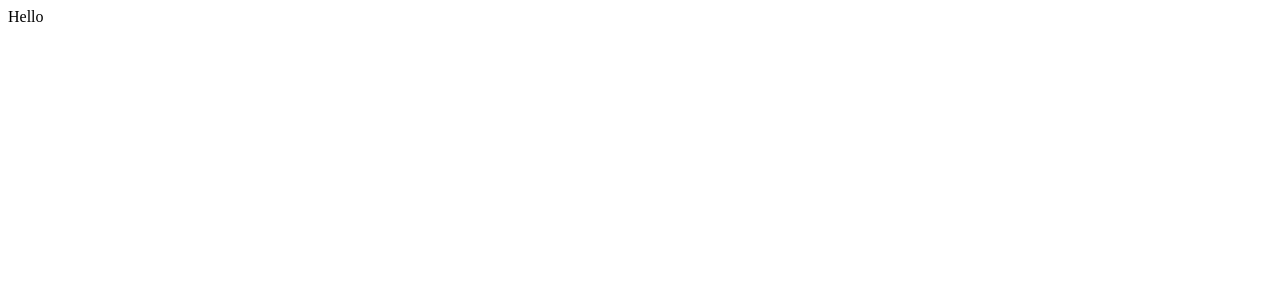
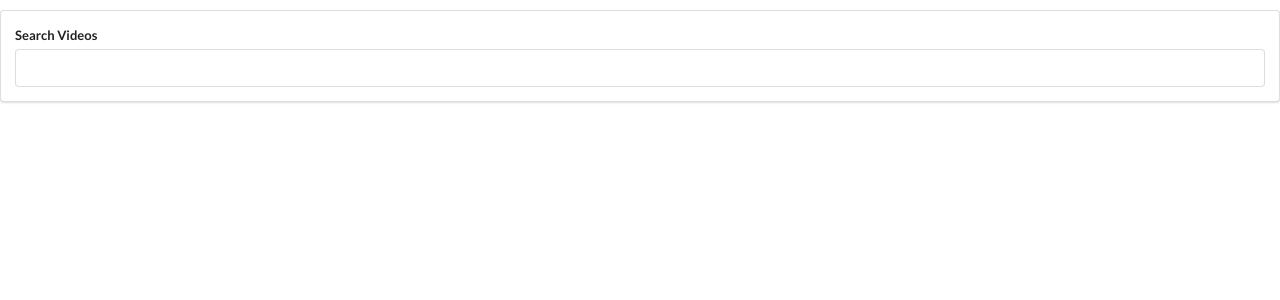
Before and after one commit to Gurveen-Singh/Youtube, a React (Create React App) app: page / in a window 1280 px wide. Shown: the top 300 px of the page. Built offline with nearby package versions, Linux system fonts and the light colour scheme.

Commit message:
Search Functionality

```diff
--- a/public/index.html
+++ b/public/index.html
@@ -10,6 +10,10 @@
       content="Web site created using create-react-app"
     />
     <link rel="apple-touch-icon" href="%PUBLIC_URL%/logo192.png" />
+    <link
+      rel="stylesheet"
+      href="https://cdnjs.cloudflare.com/ajax/libs/semantic-ui/2.4.1/semantic.min.css"
+    />
     <!--
       manifest.json provides metadata used when your web app is installed on a
       user's mobile device or desktop. See https://developers.google.com/web/fundamentals/web-app-manifest/
--- a/src/App.js
+++ b/src/App.js
@@ -1,8 +1,13 @@
 import React from "react";
+import SearchBar from "./components/SearchBar";
 
 class App extends React.Component {
   render() {
-    return <div className="App">Hello</div>;
+    return (
+      <div style={{ paddingTop: "10px" }}>
+        <SearchBar />
+      </div>
+    );
   }
 }
 
--- /dev/null
+++ b/src/components/SearchBar.js
@@ -0,0 +1,32 @@
+import React from "react";
+
+class SearchBar extends React.Component {
+  state = { term: "" };
+
+  onChangeInput(e) {
+    this.setState({ term: e.target.value });
+  }
+
+  handleSubmit(e) {
+    e.preventDefault();
+  }
+
+  render() {
+    return (
+      <div className="search-bar ui segment">
+        <form onSubmit={this.handleSubmit.bind(this)} className="ui form">
+          <div className="field">
+            <label> Search Videos</label>
+            <input
+              type="text"
+              value={this.state.term}
+              onChange={this.onChangeInput.bind(this)}
+            />
+          </div>
+        </form>
+      </div>
+    );
+  }
+}
+
+export default SearchBar;
```
